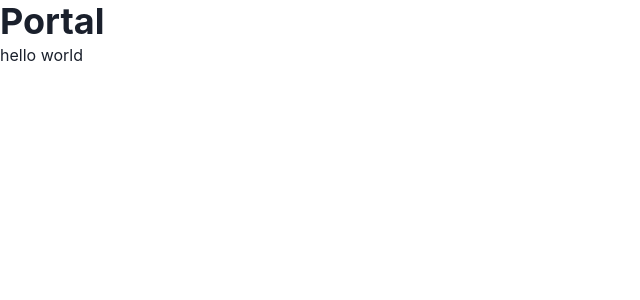
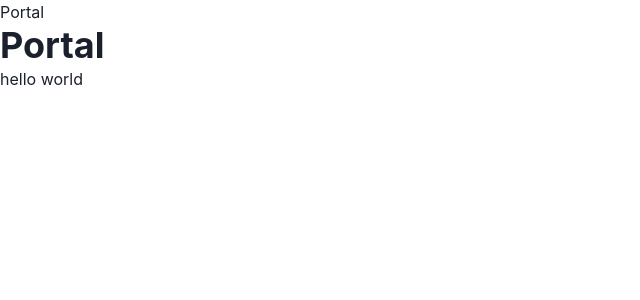
Before and after one commit to k35o/portal, a Next.js app: page / in a window 1280 px wide. Shown: the top 300 px of the page, without its empty margins (0-640 px from the left). Built offline with nearby package versions, Linux system fonts and the light colour scheme.

Commit message:
headeも空で準備してlayoutを作成

```diff
--- /dev/null
+++ b/src/components/Common/Header/Header.tsx
@@ -0,0 +1,5 @@
+import { Box } from '@chakra-ui/react';
+
+export const Header = () => {
+  return <Box as="header">Portal</Box>;
+};
--- /dev/null
+++ b/src/components/Common/Header/index.ts
@@ -0,0 +1 @@
+export * from './Header';
--- /dev/null
+++ b/src/components/Common/Layout/Layout.tsx
@@ -0,0 +1,12 @@
+import { Box, Grid } from '@chakra-ui/react';
+import React from 'react';
+import { Header } from '../Header';
+
+export const Layout = ({
+  children,
+}: React.PropsWithChildren<{}>): JSX.Element => (
+  <Grid templateRows="auto 1fr" templateColumns="100%" minH="100vh">
+    <Header />
+    <Box as="main">{children}</Box>
+  </Grid>
+);
--- /dev/null
+++ b/src/components/Common/Layout/index.ts
@@ -0,0 +1 @@
+export * from './Layout';
--- a/src/pages/_app.tsx
+++ b/src/pages/_app.tsx
@@ -1,12 +1,15 @@
-import type { AppProps } from 'next/app'
-import { ChakraProvider } from '@chakra-ui/react'
+import type { AppProps } from 'next/app';
+import { ChakraProvider } from '@chakra-ui/react';
+import { Layout } from '@/components/Common/Layout';
 
 function MyApp({ Component, pageProps }: AppProps) {
   return (
     <ChakraProvider>
-      <Component {...pageProps} />
+      <Layout>
+        <Component {...pageProps} />
+      </Layout>
     </ChakraProvider>
-  )
+  );
 }
 
-export default MyApp
+export default MyApp;
```
Also changed, not shown: 1 other file (tests, documents, lock files or other folders).
